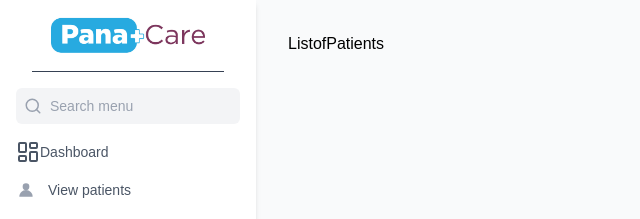
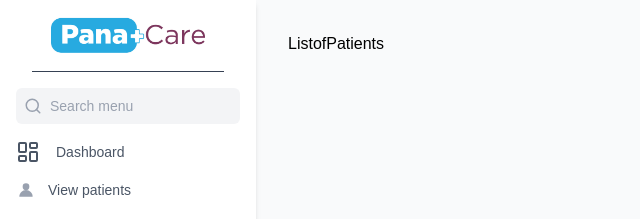
Before and after one commit to DennisMuasyaWambua/Panacare_healthcare_frontend, a Next.js app: page /dashboard/patients in a window 1280 px wide. Shown: the top 219 px of the page, without its empty margins (0-640 px from the left). Built offline with nearby package versions, Linux system fonts and the light colour scheme.

Commit message:
Update dashboard icon

```diff
--- a/app/ui/sidebar/Sidebar.jsx
+++ b/app/ui/sidebar/Sidebar.jsx
@@ -58,7 +58,7 @@ const Sidebar = () => {
           </div>
 
           <ul className="mt-2">
-            <li className="px-4 py-2 flex items-center  text-gray-600">
+            <li className="px-4 py-2 flex items-center gap-4 text-gray-600">
               <LayoutDashboard/>
               <Link href={"/dashboard"} className="text-sm font-medium">Dashboard</Link>
             </li>
```
